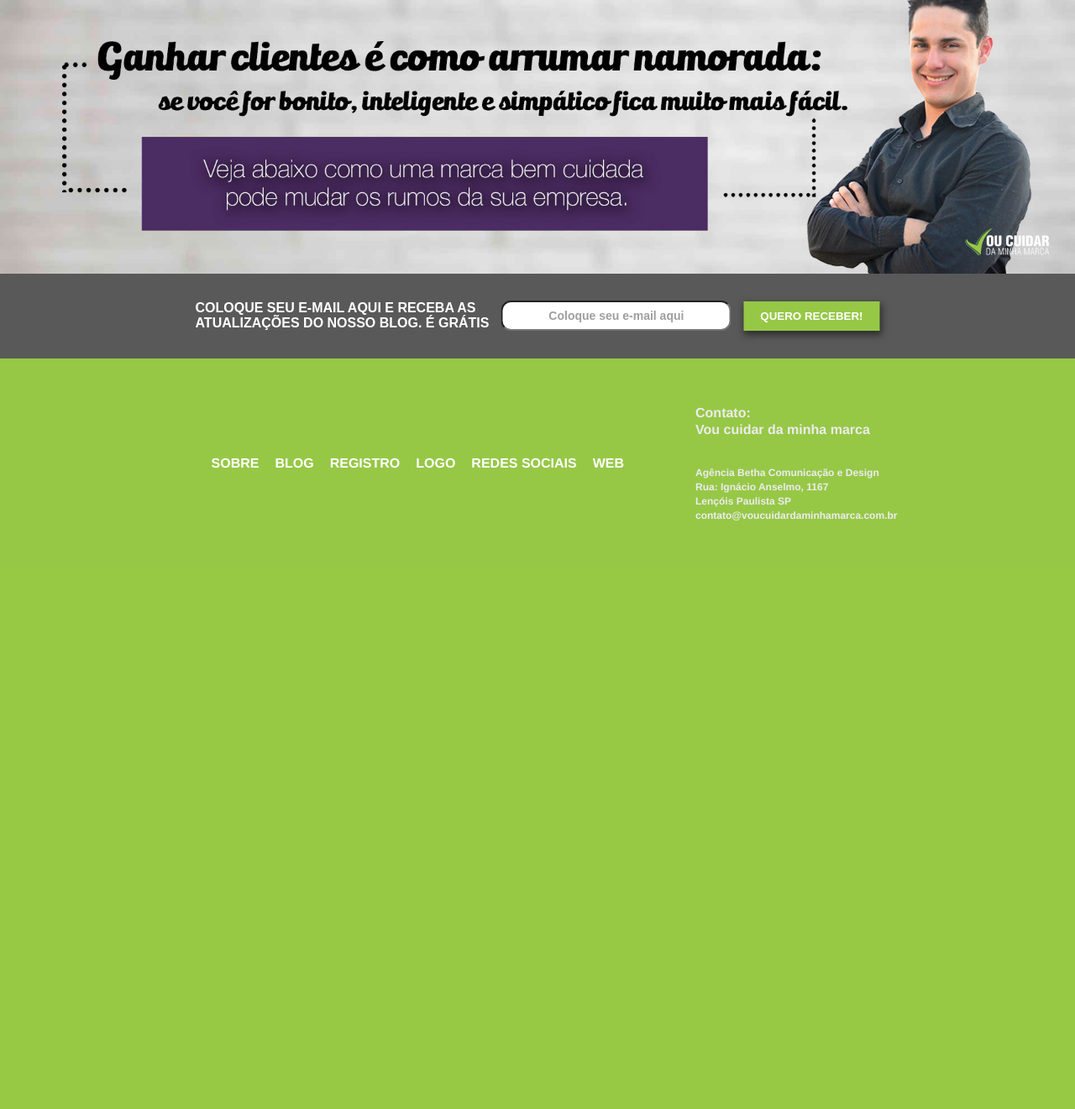
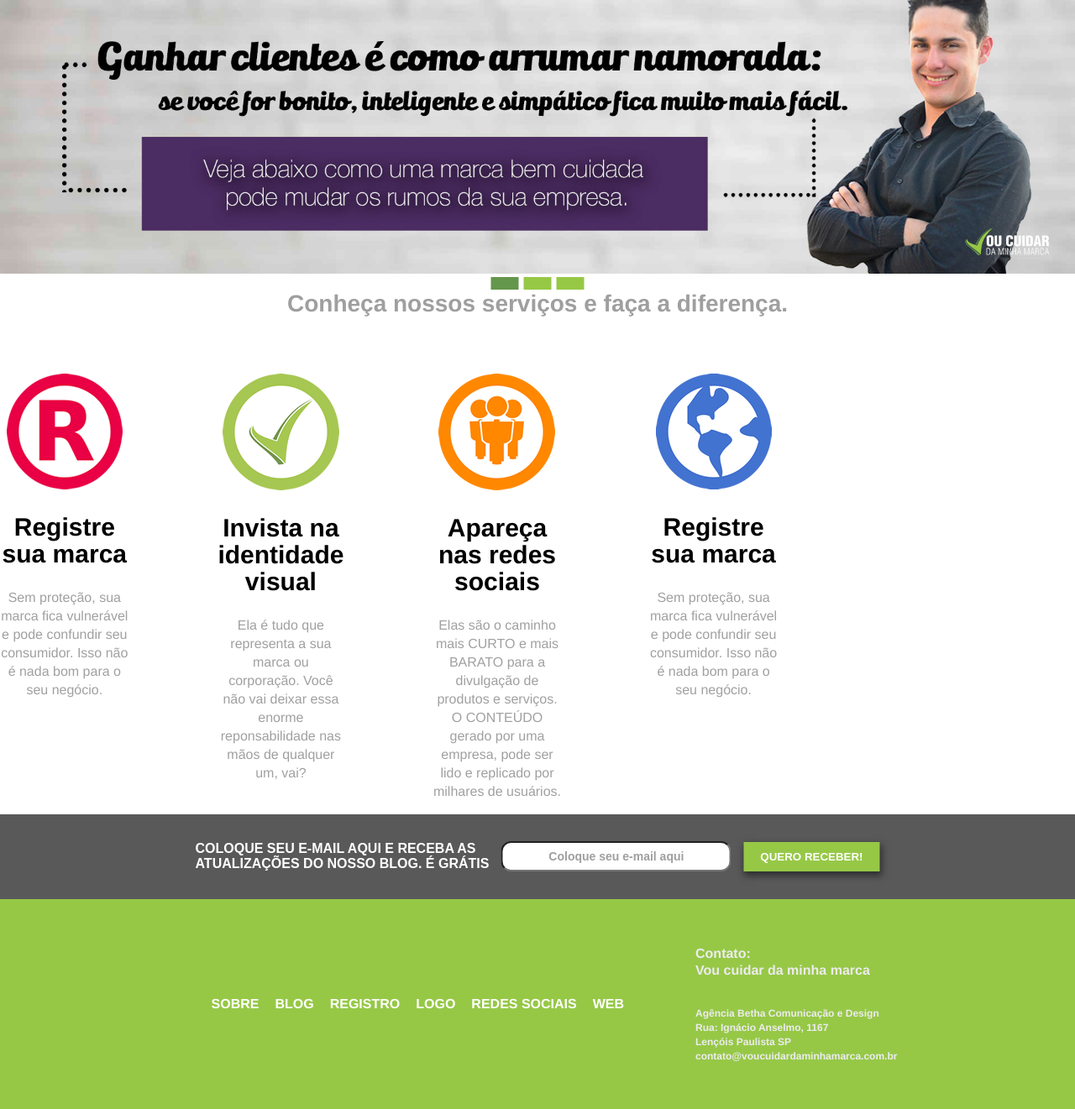
Before and after one commit to venturalp/VouCuidarDaMinhaMarca, a PHP site: page / in a window 1280 px wide. Shown: the part 126-1447 px from the top of the page at 84% size. Before the commit the page ends 746 px from the top, so only its background shows below. Run offline with PHP 8.4, Linux system fonts and the light colour scheme.

Commit message:
Serviços/Produtos

```diff
--- a/index.htm
+++ b/index.htm
@@ -26,6 +26,36 @@
         </header>
         <section>
             <img class="banner_home" src="images/banner1_home.jpg"/>
+            <ul class="switch">
+                <li class="sw-icon sw-selected"></li>
+                <li class="sw-icon"></li>
+                <li class="sw-icon"></li>
+            </ul>
+        </section>
+        <section class="services">
+            <h2>Conheça nossos serviços e faça a diferença.</h2>
+            <div class="services-blocks">
+                <div class="services-block">
+                    <img src="images/icon_registro_red.png"/>
+                    <h1>Registre sua marca</h1>
+                    <p>Sem proteção, sua marca fica vulnerável e pode confundir seu consumidor. Isso não é nada bom para o seu negócio.</p>
+                </div>
+                <div class="services-block">
+                    <img src="images/icon_logo_green.png"/>
+                    <h1>Invista na identidade visual</h1>
+                    <p>Ela é tudo que representa a sua marca ou corporação. Você não vai deixar essa enorme reponsabilidade nas mãos de qualquer um, vai?</p>
+                </div>
+                <div class="services-block">
+                    <img src="images/icon_redes_orange.png"/>
+                    <h1>Apareça nas redes sociais</h1>
+                    <p>Elas são o caminho mais CURTO e mais BARATO para a divulgação de produtos e serviços. O CONTEÚDO gerado por uma empresa, pode ser lido e replicado por milhares de usuários.</p>
+                </div>
+                <div class="services-block">
+                    <img src="images/icon_web_blue.png"/>
+                    <h1>Registre sua marca</h1>
+                    <p>Sem proteção, sua marca fica vulnerável e pode confundir seu consumidor. Isso não é nada bom para o seu negócio.</p>
+                </div>
+            </div>
         </section>
         <footer>
             <section class="newsletter">
--- a/styles/style.css
+++ b/styles/style.css
@@ -275,3 +275,73 @@ input:-moz-placeholder { color:#9f9f9f; font-weight: 900; }
     font: 600 16px / 20px Helvetica;
     color: #edebf0;
 }
+
+.switch{
+    list-style-type: none;
+    position: relative;
+    width: auto;
+    margin: 4px 0 4px 0;
+    height: 15px;
+    font-size: 0px;
+    left: 50%;
+    padding: 0;
+    float: left;
+    transform: translateX(-50%);
+    -ms-transform: translateX(-50%);
+    -moz-transform: translateX(-50%);
+    -webkit-transform: translateX(-50%);
+
+}
+
+.sw-icon {
+    display: inline-block;
+    width:33px;
+    height: 15px;
+    background-color:#96c846;
+    margin-right: 6px;
+}
+
+.sw-icon:last-child{
+    margin-right: 0px !important;
+}
+
+
+.sw-selected{
+    background-color: #64964b;
+}
+
+.services-block {
+    width: 12%;
+    text-align: center;
+    display: inline-block;
+    margin-right: 100px;
+    vertical-align: top;
+}
+
+.services-block:last-child {
+    margin-right: 0px !important;
+}
+
+.services-block h1{
+    color: #000000;
+    font: 900 30px / 32px Helvetica;
+    text-align: center;
+}
+
+.services-block p{
+    font: 16px / 22px Helvetica;
+    color: #a0a0a0;
+    text-align: center;
+}
+
+.services h2{
+    text-align: center;
+    font: 900 28px / 26px Helvetica;
+    color: #9f9f9f;
+    margin-bottom: 70px;
+}
+
+.services-blocks {
+    display: inline;
+    position: relative;
+}
```
Also changed, not shown: images/icon_logo_green.png (added), images/icon_redes_orange.png (added), images/icon_registro_red.png (added), images/icon_web_blue.png (added).
